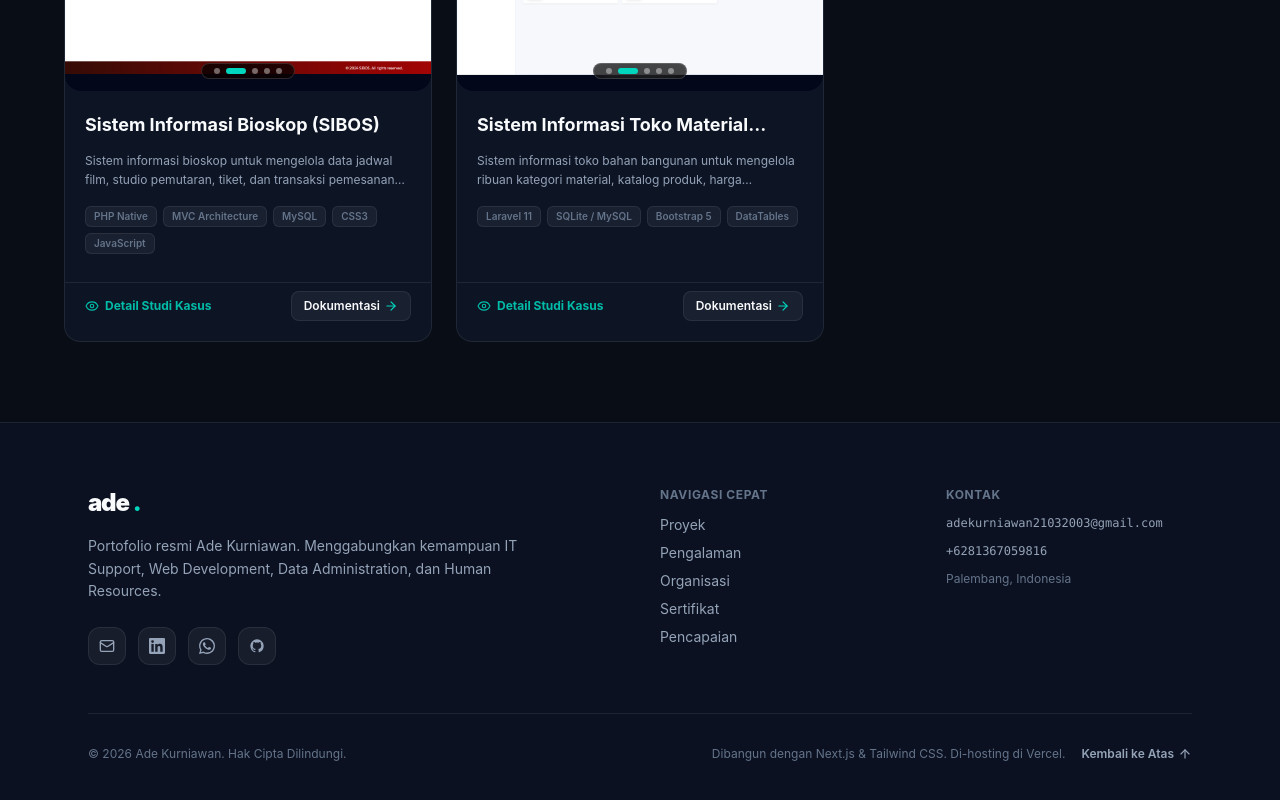
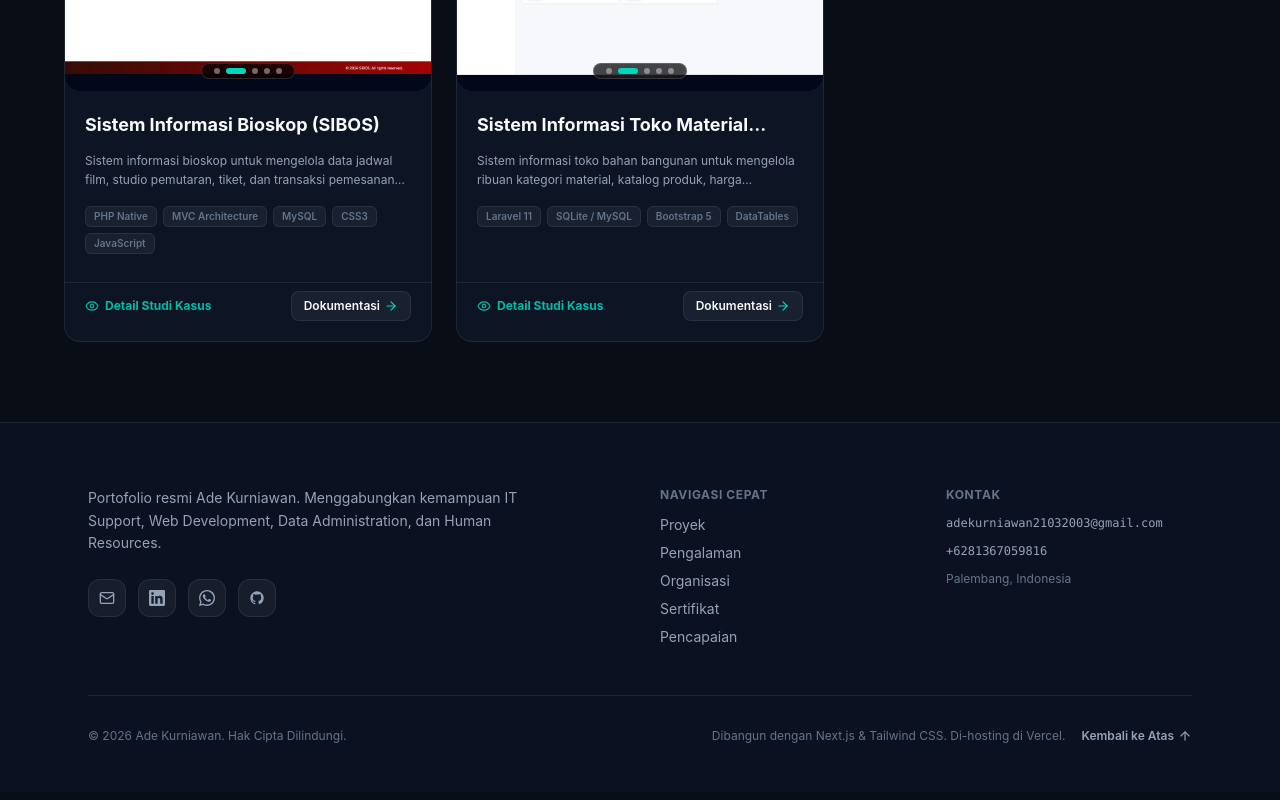
Before and after one commit to mhmmadarifin27/portoade22, a Next.js app: page /projects in a window 1280 px wide. Shown: the part 1559-2359 px from the top of the page. Built offline with nearby package versions, Linux system fonts and the light colour scheme.

Commit message:
fix: remove 'ade.' brand link from Footer

```diff
--- a/src/components/layout/Footer.tsx
+++ b/src/components/layout/Footer.tsx
@@ -20,10 +20,6 @@ export const Footer = () => {
         <div className="grid grid-cols-1 md:grid-cols-12 gap-10 pb-12 border-b border-[var(--border-subtle)]">
           {/* Brand Col */}
           <div className="md:col-span-6 space-y-4">
-            <Link href="/" className="inline-flex items-center gap-1 text-2xl font-black tracking-tighter">
-              <span className="text-[var(--text-primary)]">ade</span>
-              <span className="text-teal-400">.</span>
-            </Link>
             <p className="text-sm text-[var(--text-secondary)] max-w-md leading-relaxed">
               {t.footer.description}
             </p>
```
